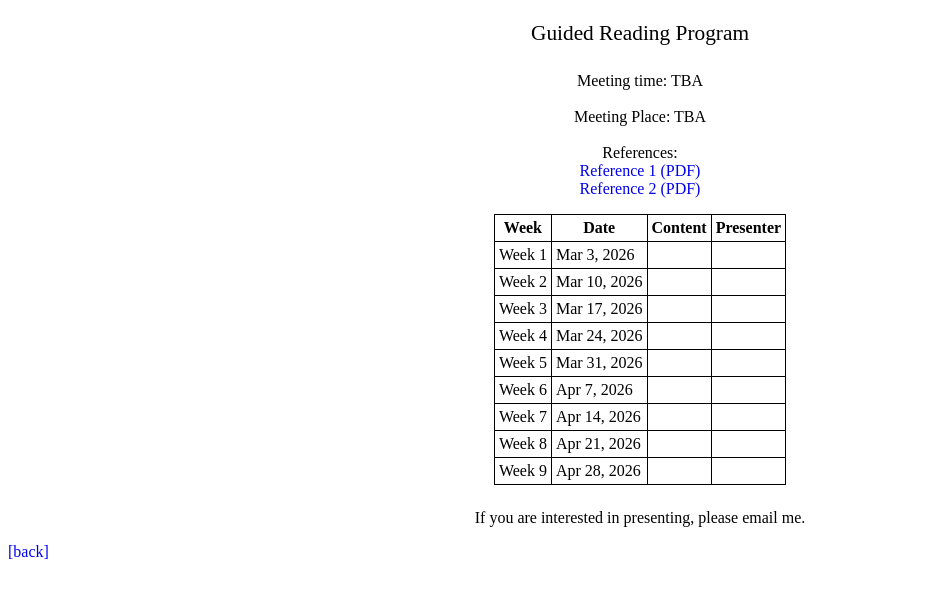
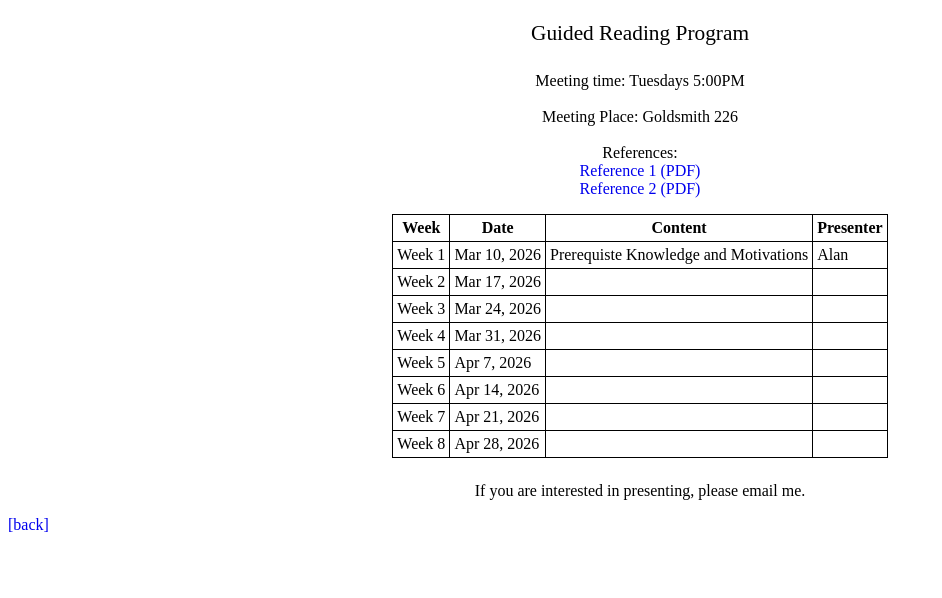
Before and after one commit to axhou/axhou.github.io, a Jekyll site: the page grp2026spring.html, which Jekyll copies as it is, in a window 1280 px wide. Shown: the top 598 px of the page, without its empty margins (0-942 px from the left). Built offline with Jekyll 4.4.1, drawn with Linux system fonts in a browser that asks for light colours.

Commit message:
Update grp2026spring.html

```diff
--- a/grp2026spring.html
+++ b/grp2026spring.html
@@ -34,8 +34,8 @@
   <h3>Guided Reading Program</h3>
 
   <p style="text-align: center;">
-    Meeting time: TBA<br/><br/>
-    Meeting Place: TBA<br/><br/>
+    Meeting time: Tuesdays 5:00PM<br/><br/>
+    Meeting Place: Goldsmith 226<br/><br/>
     References:<br/>
     <a href="https://drive.google.com/file/d/17ndoUgFFPDa-na5GzfvhqBF8BIRZKF0T/view" target="_blank">
       Reference 1 (PDF)
@@ -55,64 +55,58 @@
       </tr>
     </thead>
     <tbody>
+
       <tr>
         <td>Week 1</td>
-        <td>Mar 3, 2026</td>
-        <td></td>
-        <td></td>
+        <td>Mar 10, 2026</td>
+        <td>Prerequiste Knowledge and Motivations</td>
+        <td>Alan</td>
       </tr>
 
       <tr>
         <td>Week 2</td>
-        <td>Mar 10, 2026</td>
+        <td>Mar 17, 2026</td>
         <td></td>
         <td></td>
       </tr>
 
       <tr>
         <td>Week 3</td>
-        <td>Mar 17, 2026</td>
+        <td>Mar 24, 2026</td>
         <td></td>
         <td></td>
       </tr>
 
       <tr>
         <td>Week 4</td>
-        <td>Mar 24, 2026</td>
+        <td>Mar 31, 2026</td>
         <td></td>
         <td></td>
       </tr>
 
       <tr>
         <td>Week 5</td>
-        <td>Mar 31, 2026</td>
+        <td>Apr 7, 2026</td>
         <td></td>
         <td></td>
       </tr>
 
       <tr>
         <td>Week 6</td>
-        <td>Apr 7, 2026</td>
+        <td>Apr 14, 2026</td>
         <td></td>
         <td></td>
       </tr>
 
       <tr>
         <td>Week 7</td>
-        <td>Apr 14, 2026</td>
+        <td>Apr 21, 2026</td>
         <td></td>
         <td></td>
       </tr>
 
       <tr>
         <td>Week 8</td>
-        <td>Apr 21, 2026</td>
-        <td></td>
-        <td></td>
-      </tr>
-
-      <tr>
-        <td>Week 9</td>
         <td>Apr 28, 2026</td>
         <td></td>
         <td></td>
```
